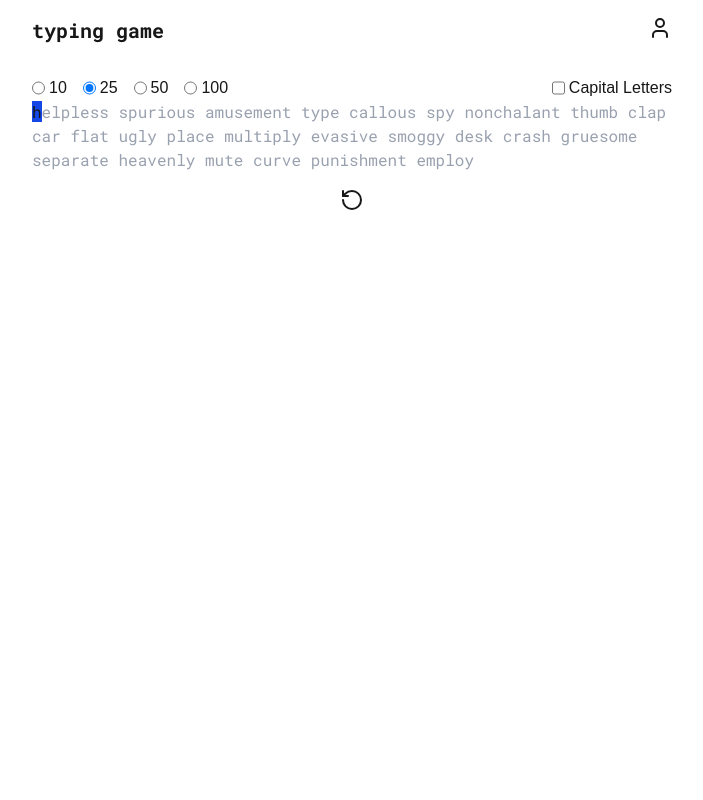
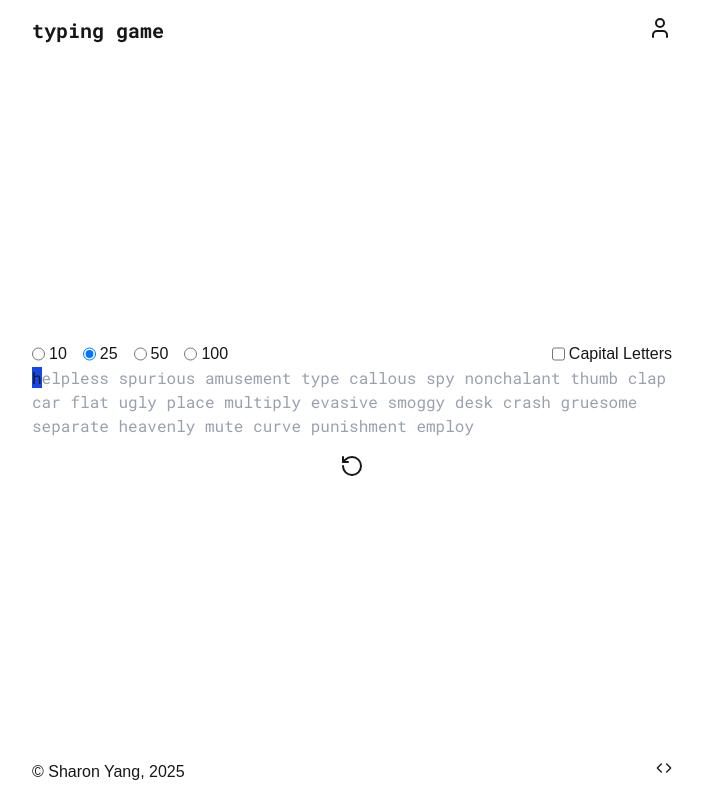
Before and after one commit to sharonyang16/typing-game, a Next.js app in the folder frontend/: page / in a window 1280 px wide. Shown: the whole page, without its empty margins (288-991 px from the left). Built offline with nearby package versions, Linux system fonts and the light colour scheme.

Commit message:
Add Footer (#25)

```diff
--- a/frontend/app/layout.tsx
+++ b/frontend/app/layout.tsx
@@ -24,11 +24,13 @@ export default function RootLayout({
   children: React.ReactNode;
 }>) {
   return (
-    <html lang="en">
+    <html lang="en" className="h-full">
       <body
-        className={`${robotoSans.variable} ${robotoMono.variable}  antialiased px-80`}
+        className={`${robotoSans.variable} ${robotoMono.variable}  antialiased px-80 min-h-full flex flex-col justify-between`}
       >
-        <Layout> {children}</Layout>
+        <Layout>
+          <main> {children}</main>
+        </Layout>
       </body>
     </html>
   );
--- /dev/null
+++ b/frontend/components/layout/footer.tsx
@@ -0,0 +1,18 @@
+import { Code } from "lucide-react";
+
+const Footer = () => {
+  return (
+    <footer className="w-full flex justify-between align-center py-4">
+      © Sharon Yang, 2025
+      <a
+        href="https://github.com/sharonyang16/typing-game"
+        target="_blank"
+        rel="noopener"
+      >
+        <Code size={16} />
+      </a>
+    </footer>
+  );
+};
+
+export default Footer;
--- a/frontend/components/layout/layout.tsx
+++ b/frontend/components/layout/layout.tsx
@@ -1,3 +1,4 @@
+import Footer from "./footer";
 import Header from "./header";
 
 const Layout = ({ children }: Readonly<{ children: React.ReactNode }>) => {
@@ -5,6 +6,7 @@ const Layout = ({ children }: Readonly<{ children: React.ReactNode }>) => {
     <>
       <Header />
       {children}
+      <Footer />
     </>
   );
 };
```
